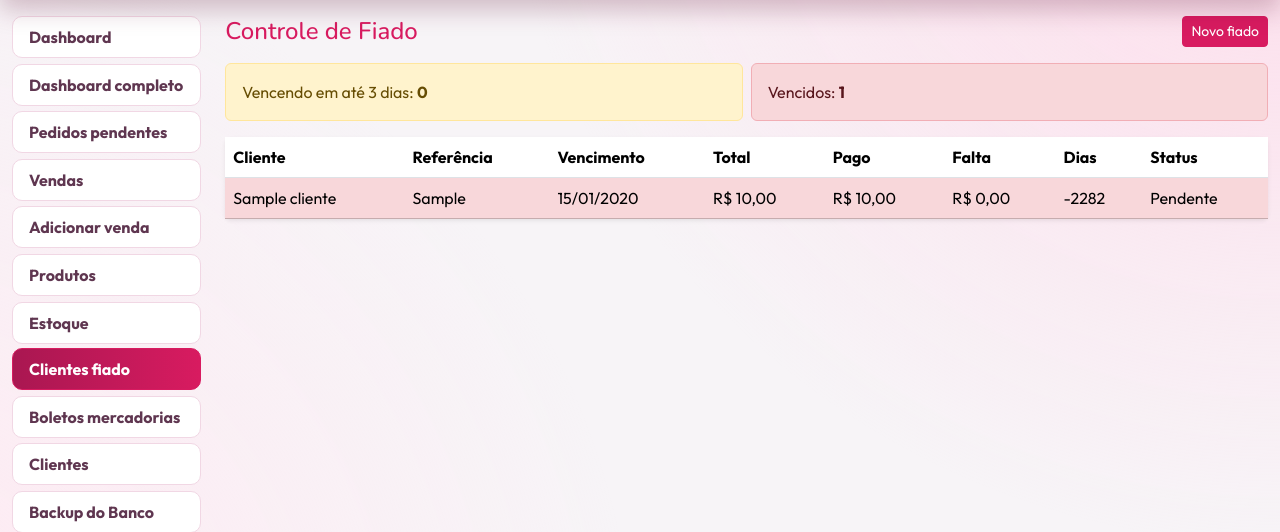
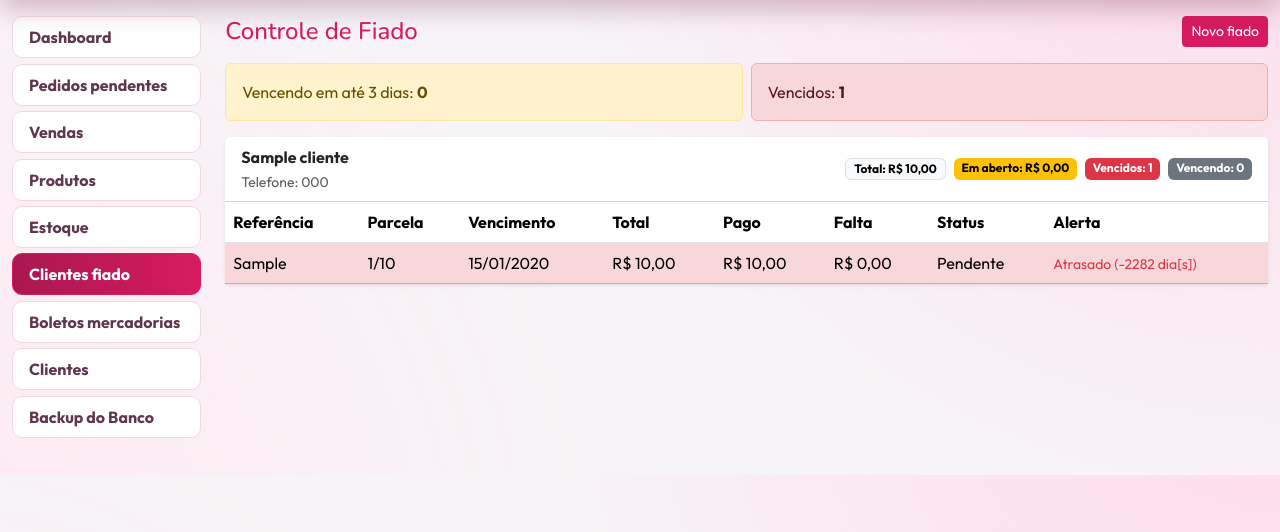
Before and after one commit to Elloy123/BelaCheirosa, a Django app: page /painel/fiados/ in a window 1280 px wide. Shown: the part 56-588 px from the top of the page. Run offline with Django 5.2, Linux system fonts and the light colour scheme; a user stored in the database is signed in; tables that the repository leaves empty hold one stand-in row (values such as "Sample post").

Commit message:
feat: fiado parcelado no PDV com controle por cliente e vencimento

```diff
--- a/loja/models.py
+++ b/loja/models.py
@@ -253,6 +253,9 @@ class FiadoConta(models.Model):
 	vencimento = models.DateField(db_index=True)
 	status = models.CharField(max_length=10, choices=STATUS, default="pendente", db_index=True)
 	observacao = models.CharField(max_length=300, blank=True)
+	grupo_referencia = models.CharField(max_length=40, blank=True, default="", db_index=True)
+	parcela_numero = models.PositiveIntegerField(default=1)
+	parcelas_total = models.PositiveIntegerField(default=1)
 	criado_em = models.DateTimeField(auto_now_add=True)
 
 	class Meta:
--- a/loja/views.py
+++ b/loja/views.py
@@ -128,6 +128,15 @@ def _parse_decimal_input(value, fallback="0"):
 	"""Converte string decimal aceitando virgula ou ponto."""
 	text = str(value if value not in (None, "") else fallback).strip()
 	return Decimal(text.replace(",", "."))
+
+
+def _dividir_em_parcelas(valor_total, parcelas):
+	parcelas = max(1, int(parcelas or 1))
+	valor_base = (valor_total / Decimal(parcelas)).quantize(Decimal("0.01"))
+	valores = [valor_base for _ in range(parcelas)]
+	diferenca = valor_total - sum(valores)
+	valores[-1] = (valores[-1] + diferenca).quantize(Decimal("0.01"))
+	return valores
 
 
 def _querystring_without_page(request):
@@ -687,6 +696,7 @@ def lista_vendas(request):
 			"clientes": Cliente.objects.order_by("nome"),
 			"formas_pagamento": Venda.FORMA_PAGAMENTO,
 			"aba_pdv": request.GET.get("pdv") == "1",
+			"hoje_iso": date.today().isoformat(),
 		},
 	)
 
@@ -696,23 +706,46 @@ def venda_nova(request):
 	produtos = Produto.objects.filter(ativo=True).order_by("nome")
 	clientes = Cliente.objects.order_by("nome")
 
+	def _redirect_form(origem_pdv=False):
+		if origem_pdv:
+			return redirect("/painel/vendas/?pdv=1")
+		return redirect("venda_nova")
+
 	if request.method == "POST":
+		origem_pdv = request.POST.get("origem_fluxo") == "pdv"
 		forma_pagamento = request.POST.get("forma_pagamento", "dinheiro")
 		formas_validas = {valor for valor, _ in Venda.FORMA_PAGAMENTO}
 		if forma_pagamento not in formas_validas:
 			messages.error(request, "Forma de pagamento inválida.")
-			return redirect("venda_nova")
+			return _redirect_form(origem_pdv)
 
 		try:
 			desconto = _parse_decimal_input(request.POST.get("desconto", "0"), "0")
 		except InvalidOperation:
 			messages.error(request, "Desconto inválido.")
-			return redirect("venda_nova")
+			return _redirect_form(origem_pdv)
 
 		cliente = None
 		cliente_id = request.POST.get("cliente_id", "").strip()
 		if cliente_id:
 			cliente = Cliente.objects.filter(pk=cliente_id).first()
+
+		parcelas_fiado = 1
+		primeiro_vencimento_fiado = None
+		if forma_pagamento == "fiado":
+			if not cliente:
+				messages.error(request, "Para venda fiado, selecione um cliente.")
+				return _redirect_form(origem_pdv)
+			try:
+				parcelas_fiado = int(request.POST.get("fiado_parcelas", "1") or "1")
+			except ValueError:
+				parcelas_fiado = 1
+			parcelas_fiado = max(1, parcelas_fiado)
+			try:
+				primeiro_vencimento_fiado = date.fromisoformat(request.POST.get("fiado_primeiro_vencimento", ""))
+			except ValueError:
+				messages.error(request, "Informe a data do primeiro pagamento do fiado.")
+				return _redirect_form(origem_pdv)
 
 		itens_solicitados = []
 		for key, value in request.POST.items():
@@ -728,7 +761,7 @@ def venda_nova(request):
 
 		if not itens_solicitados:
 			messages.error(request, "Informe ao menos um item com quantidade maior que zero.")
-			return redirect("venda_nova")
+			return _redirect_form(origem_pdv)
 
 		produtos_map = {
 			p.id: p for p in Produto.objects.filter(id__in=[pid for pid, _ in itens_solicitados], ativo=True)
@@ -738,10 +771,10 @@ def venda_nova(request):
 			produto = produtos_map.get(produto_id)
 			if not produto:
 				messages.error(request, "Um dos produtos selecionados não está disponível.")
-				return redirect("venda_nova")
+				return _redirect_form(origem_pdv)
 			if qtd > produto.estoque:
 				messages.error(request, f"Estoque insuficiente para {produto.nome}. Disponível: {produto.estoque}.")
-				return redirect("venda_nova")
+				return _redirect_form(origem_pdv)
 
 		status_venda = "pendente" if forma_pagamento == "fiado" else "concluida"
 
@@ -772,7 +805,27 @@ def venda_nova(request):
 					responsavel=request.user.username,
 				)
 
+			if forma_pagamento == "fiado":
+				grupo = uuid4().hex[:12]
+				valores_parcelas = _dividir_em_parcelas(venda.total, parcelas_fiado)
+				for idx, valor_parcela in enumerate(valores_parcelas):
+					FiadoConta.objects.create(
+						cliente=cliente,
+						referencia=f"Venda #{venda.id} - Parcela {idx + 1}/{parcelas_fiado}",
+						valor_total=valor_parcela,
+						valor_pago=Decimal("0.00"),
+						vencimento=_add_months(primeiro_vencimento_fiado, idx),
+						status="pendente",
+						observacao=request.POST.get("observacao", "").strip(),
+						grupo_referencia=grupo,
+						parcela_numero=idx + 1,
+						parcelas_total=parcelas_fiado,
+					)
+
 		messages.success(request, f"Venda #{venda.id} criada com sucesso.")
+		if forma_pagamento == "fiado":
+			messages.info(request, "Parcelas de fiado geradas automaticamente no Controle de Fiado.")
+			return redirect("lista_fiados")
 		return redirect("venda_detalhe", pk=venda.pk)
 
 	return render(
@@ -1099,12 +1152,36 @@ def cliente_detalhe(request, pk):
 @staff_member_required(login_url="/admin/login/")
 def lista_fiados(request):
 	hoje = date.today()
-	fiados = FiadoConta.objects.select_related("cliente").all()
+	fiados = FiadoConta.objects.select_related("cliente").order_by("cliente__nome", "vencimento", "id")
+
+	grupos_clientes = []
+	grupo_atual = None
+	for item in fiados:
+		if not grupo_atual or grupo_atual["cliente"].id != item.cliente.id:
+			grupo_atual = {
+				"cliente": item.cliente,
+				"itens": [],
+				"total_geral": Decimal("0.00"),
+				"total_aberto": Decimal("0.00"),
+				"qtd_vencidos": 0,
+				"qtd_alerta": 0,
+			}
+			grupos_clientes.append(grupo_atual)
+
+		grupo_atual["itens"].append(item)
+		grupo_atual["total_geral"] += item.valor_total
+		if item.status in {"pendente", "parcial"}:
+			grupo_atual["total_aberto"] += item.falta_pagar
+			if item.dias_para_vencer < 0:
+				grupo_atual["qtd_vencidos"] += 1
+			elif item.dias_para_vencer <= 3:
+				grupo_atual["qtd_alerta"] += 1
+
 	return render(
 		request,
 		"admin_panel/lista_fiados.html",
 		{
-			"fiados": fiados,
+			"grupos_clientes": grupos_clientes,
 			"qtd_alerta": sum(1 for f in fiados if f.status in {"pendente", "parcial"} and 0 <= f.dias_para_vencer <= 3),
 			"qtd_vencidos": sum(1 for f in fiados if f.status in {"pendente", "parcial"} and f.dias_para_vencer < 0),
 			"hoje": hoje,
@@ -1123,27 +1200,37 @@ def fiado_form(request):
 		try:
 			cliente = get_object_or_404(Cliente, pk=cliente_id)
 			valor_total = _parse_decimal_input(request.POST.get("valor_total", "0"), "0")
-			valor_pago = _parse_decimal_input(request.POST.get("valor_pago", "0"), "0")
 			vencimento = date.fromisoformat(request.POST.get("vencimento", ""))
+			parcelas = int(request.POST.get("parcelas", "1") or "1")
 		except (InvalidOperation, ValueError):
-			messages.error(request, "Dados invalidos no cadastro de fiado. Revise valores e vencimento.")
+			messages.error(request, "Dados invalidos no cadastro de fiado. Revise valores, parcelas e vencimento.")
 			return redirect("fiado_novo")
 
-		FiadoConta.objects.create(
-			cliente=cliente,
-			referencia=request.POST.get("referencia", "").strip(),
-			valor_total=valor_total,
-			valor_pago=valor_pago,
-			vencimento=vencimento,
-			status=request.POST.get("status", "pendente"),
-			observacao=request.POST.get("observacao", "").strip(),
-		)
-		messages.success(request, "Conta fiado registrada.")
+		parcelas = max(1, parcelas)
+		grupo = uuid4().hex[:12]
+		valores_parcelas = _dividir_em_parcelas(valor_total, parcelas)
+		referencia = request.POST.get("referencia", "").strip() or "Lançamento manual"
+		observacao = request.POST.get("observacao", "").strip()
+
+		for idx, valor_parcela in enumerate(valores_parcelas):
+			FiadoConta.objects.create(
+				cliente=cliente,
+				referencia=f"{referencia} - Parcela {idx + 1}/{parcelas}",
+				valor_total=valor_parcela,
+				valor_pago=Decimal("0.00"),
+				vencimento=_add_months(vencimento, idx),
+				status="pendente",
+				observacao=observacao,
+				grupo_referencia=grupo,
+				parcela_numero=idx + 1,
+				parcelas_total=parcelas,
+			)
+		messages.success(request, f"Conta fiado registrada com {parcelas} parcela(s).")
 		return redirect("lista_fiados")
 	return render(
 		request,
 		"admin_panel/fiado_form.html",
-		{"clientes": Cliente.objects.all().order_by("nome"), "status_choices": FiadoConta.STATUS},
+		{"clientes": Cliente.objects.all().order_by("nome")},
 	)
 
 
--- a/templates/admin_panel/base.html
+++ b/templates/admin_panel/base.html
@@ -26,10 +26,8 @@
     <aside class="col-xl-2 col-lg-3 mb-3 admin-sidebar">
       <div class="list-group">
         <a href="{% url 'dashboard' %}" class="list-group-item list-group-item-action {% if request.resolver_match.url_name == 'dashboard' %}active{% endif %}">Dashboard</a>
-        <a href="{% url 'dashboard_completo' %}" class="list-group-item list-group-item-action {% if request.resolver_match.url_name == 'dashboard_completo' %}active{% endif %}">Dashboard completo</a>
         <a href="{% url 'lista_pedidos' %}" class="list-group-item list-group-item-action {% if request.resolver_match.url_name == 'lista_pedidos' %}active{% endif %}">Pedidos pendentes</a>
         <a href="{% url 'lista_vendas' %}" class="list-group-item list-group-item-action {% if request.resolver_match.url_name == 'lista_vendas' or request.resolver_match.url_name == 'venda_detalhe' %}active{% endif %}">Vendas</a>
-        <a href="{% url 'venda_nova' %}" class="list-group-item list-group-item-action {% if request.resolver_match.url_name == 'venda_nova' %}active{% endif %}">Adicionar venda</a>
         <a href="{% url 'lista_produtos' %}" class="list-group-item list-group-item-action {% if request.resolver_match.url_name == 'lista_produtos' or request.resolver_match.url_name == 'produto_novo' or request.resolver_match.url_name == 'produto_editar' %}active{% endif %}">Produtos</a>
         <a href="{% url 'lista_estoque' %}" class="list-group-item list-group-item-action {% if request.resolver_match.url_name == 'lista_estoque' or request.resolver_match.url_name == 'movimentar_estoque' %}active{% endif %}">Estoque</a>
         <a href="{% url 'lista_fiados' %}" class="list-group-item list-group-item-action {% if request.resolver_match.url_name == 'lista_fiados' or request.resolver_match.url_name == 'fiado_novo' %}active{% endif %}">Clientes fiado</a>
--- a/templates/admin_panel/lista_fiados.html
+++ b/templates/admin_panel/lista_fiados.html
@@ -9,13 +9,66 @@
   <div class="col-md-6"><div class="alert alert-warning mb-0">Vencendo em até 3 dias: <strong>{{ qtd_alerta }}</strong></div></div>
   <div class="col-md-6"><div class="alert alert-danger mb-0">Vencidos: <strong>{{ qtd_vencidos }}</strong></div></div>
 </div>
-<div class="card border-0 shadow-sm"><div class="table-responsive"><table class="table mb-0">
-<thead><tr><th>Cliente</th><th>Referência</th><th>Vencimento</th><th>Total</th><th>Pago</th><th>Falta</th><th>Dias</th><th>Status</th></tr></thead>
-<tbody>
-{% for f in fiados %}
-<tr class="{% if f.dias_para_vencer < 0 and f.status != 'pago' %}table-danger{% elif f.dias_para_vencer <= 3 and f.status != 'pago' %}table-warning{% endif %}">
-  <td>{{ f.cliente.nome }}</td><td>{{ f.referencia }}</td><td>{{ f.vencimento|date:'d/m/Y' }}</td><td>R$ {{ f.valor_total|floatformat:2 }}</td><td>R$ {{ f.valor_pago|floatformat:2 }}</td><td>R$ {{ f.falta_pagar|floatformat:2 }}</td><td>{{ f.dias_para_vencer }}</td><td>{{ f.get_status_display }}</td>
-</tr>
-{% empty %}<tr><td colspan="8" class="text-center text-muted py-4">Sem registros.</td></tr>{% endfor %}
-</tbody></table></div></div>
+{% for grupo in grupos_clientes %}
+<div class="card border-0 shadow-sm mb-3">
+  <div class="card-header bg-white d-flex justify-content-between align-items-center flex-wrap gap-2">
+    <div>
+      <div class="fw-semibold">{{ grupo.cliente.nome }}</div>
+      <small class="text-muted">Telefone: {{ grupo.cliente.telefone|default:'não informado' }}</small>
+    </div>
+    <div class="d-flex gap-2 flex-wrap">
+      <span class="badge text-bg-light border">Total: R$ {{ grupo.total_geral|floatformat:2 }}</span>
+      <span class="badge text-bg-warning">Em aberto: R$ {{ grupo.total_aberto|floatformat:2 }}</span>
+      <span class="badge text-bg-danger">Vencidos: {{ grupo.qtd_vencidos }}</span>
+      <span class="badge text-bg-secondary">Vencendo: {{ grupo.qtd_alerta }}</span>
+    </div>
+  </div>
+  <div class="table-responsive">
+    <table class="table mb-0 align-middle">
+      <thead>
+        <tr>
+          <th>Referência</th>
+          <th>Parcela</th>
+          <th>Vencimento</th>
+          <th>Total</th>
+          <th>Pago</th>
+          <th>Falta</th>
+          <th>Status</th>
+          <th>Alerta</th>
+        </tr>
+      </thead>
+      <tbody>
+        {% for f in grupo.itens %}
+        <tr class="{% if f.dias_para_vencer < 0 and f.status != 'pago' %}table-danger{% elif f.dias_para_vencer <= 3 and f.status != 'pago' %}table-warning{% endif %}">
+          <td>{{ f.referencia }}</td>
+          <td>{{ f.parcela_numero }}/{{ f.parcelas_total }}</td>
+          <td>{{ f.vencimento|date:'d/m/Y' }}</td>
+          <td>R$ {{ f.valor_total|floatformat:2 }}</td>
+          <td>R$ {{ f.valor_pago|floatformat:2 }}</td>
+          <td>R$ {{ f.falta_pagar|floatformat:2 }}</td>
+          <td>{{ f.get_status_display }}</td>
+          <td>
+            {% if f.status == 'pago' %}
+            <span class="text-success small">Pago</span>
+            {% elif f.dias_para_vencer < 0 %}
+            <span class="text-danger small">Atrasado ({{ f.dias_para_vencer }} dia[s])</span>
+            {% elif f.dias_para_vencer == 0 %}
+            <span class="text-warning small">Vence hoje</span>
+            {% elif f.dias_para_vencer <= 3 %}
+            <span class="text-warning small">Vence em {{ f.dias_para_vencer }} dia(s)</span>
+            {% else %}
+            <span class="text-muted small">Em dia</span>
+            {% endif %}
+          </td>
+        </tr>
+        {% endfor %}
+      </tbody>
+    </table>
+  </div>
+</div>
+{% empty %}
+<div class="card border-0 shadow-sm">
+  <div class="card-body text-center text-muted py-4">Sem registros de fiado.</div>
+</div>
+{% endfor %}
 {% endblock %}
```
Also changed, not shown: templates/admin_panel/fiado_form.html (+5 -5 lines), templates/admin_panel/lista_vendas.html (+21 -1 lines), loja/migrations/0008_fiadoconta_parcelamento.py (added).
